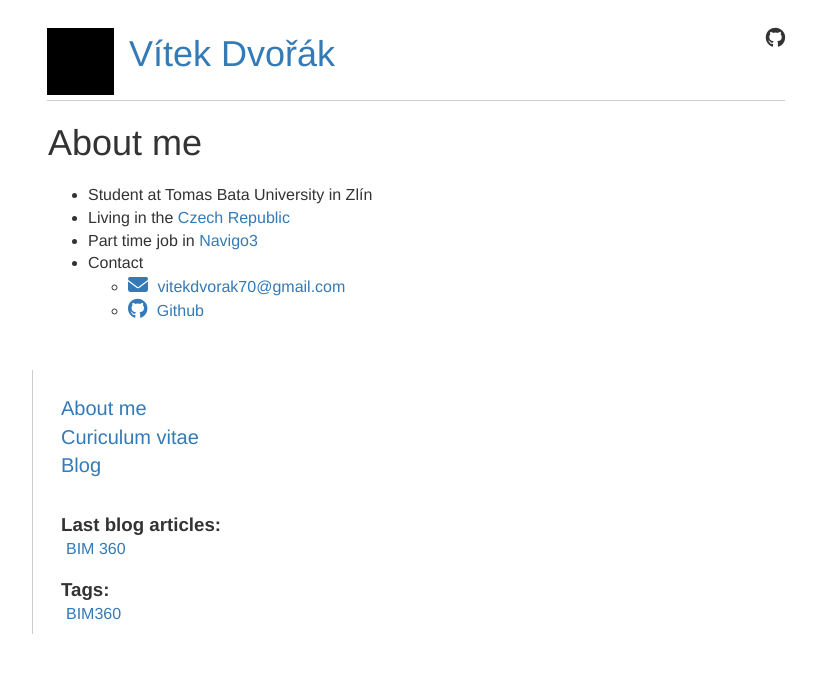
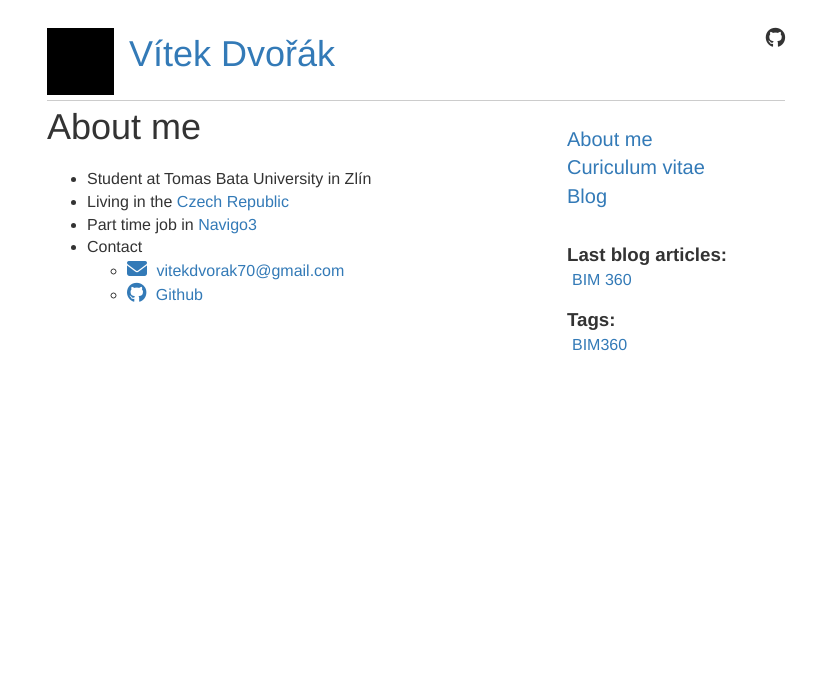
Before and after one commit to vdvorak/vitekdvorak.github.io, a Jekyll site: the page built from index.md, in a window 1280 px wide. Shown: the top 673 px of the page, without its empty margins (224-1040 px from the left). Built offline with Jekyll 4.4.1, drawn with Linux system fonts in a browser that asks for light colours; nearby versions of some CDN libraries; our own code applies the rules of GitHub Pages for plain Markdown files.

Commit message:
Update default.html

```diff
--- a/_layouts/default.html
+++ b/_layouts/default.html
@@ -30,11 +30,11 @@ href="https://stackpath.bootstrapcdn.com/bootstrap/4.4.1/css/bootstrap-grid.min.
 
       <div class="row">
 
-        <div class="leftcolumn">
+        <div class="col-md-8">
           {{content}}
         </div>
 
-        <div class="rightcolumn">
+        <div class="col-md-4">
           <div class="card">
             <ul class="nolist">
               {% for item in site.data.navigation.items %}
```
